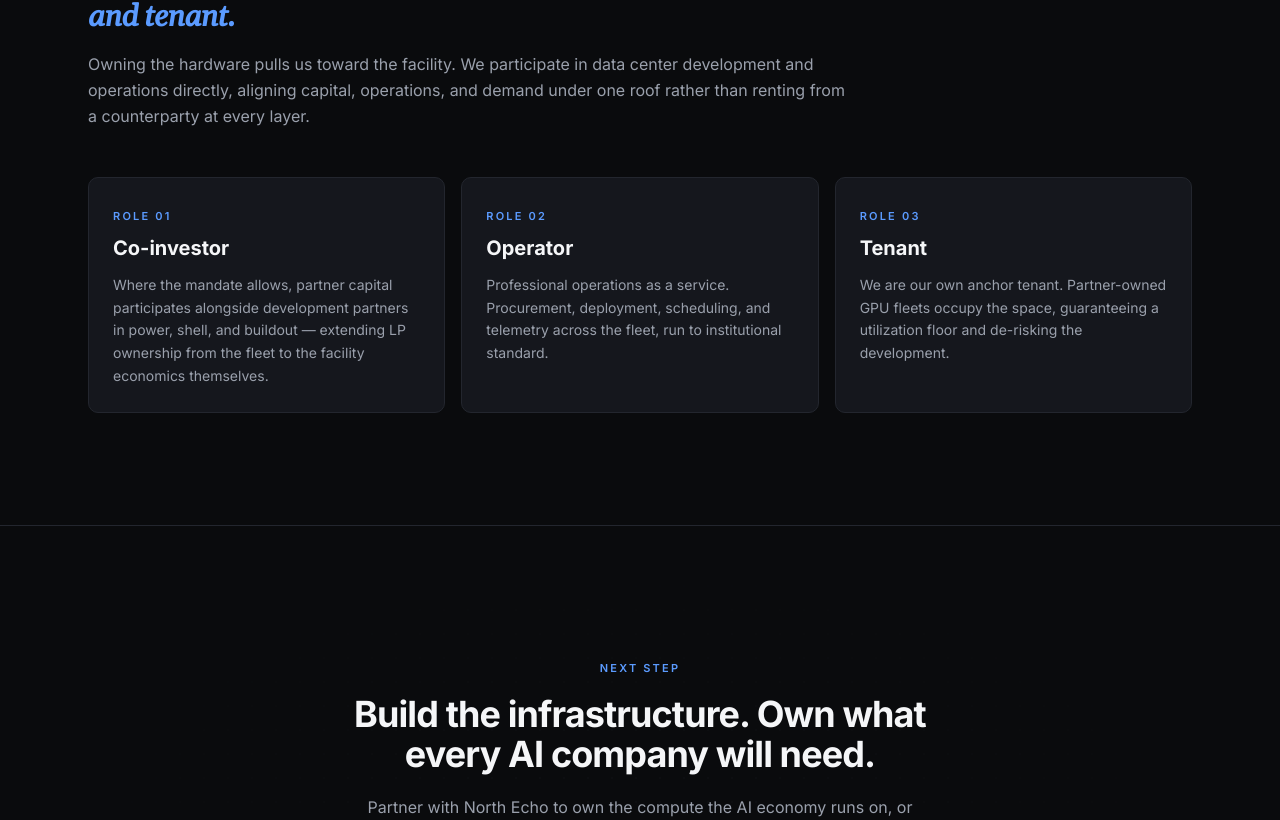
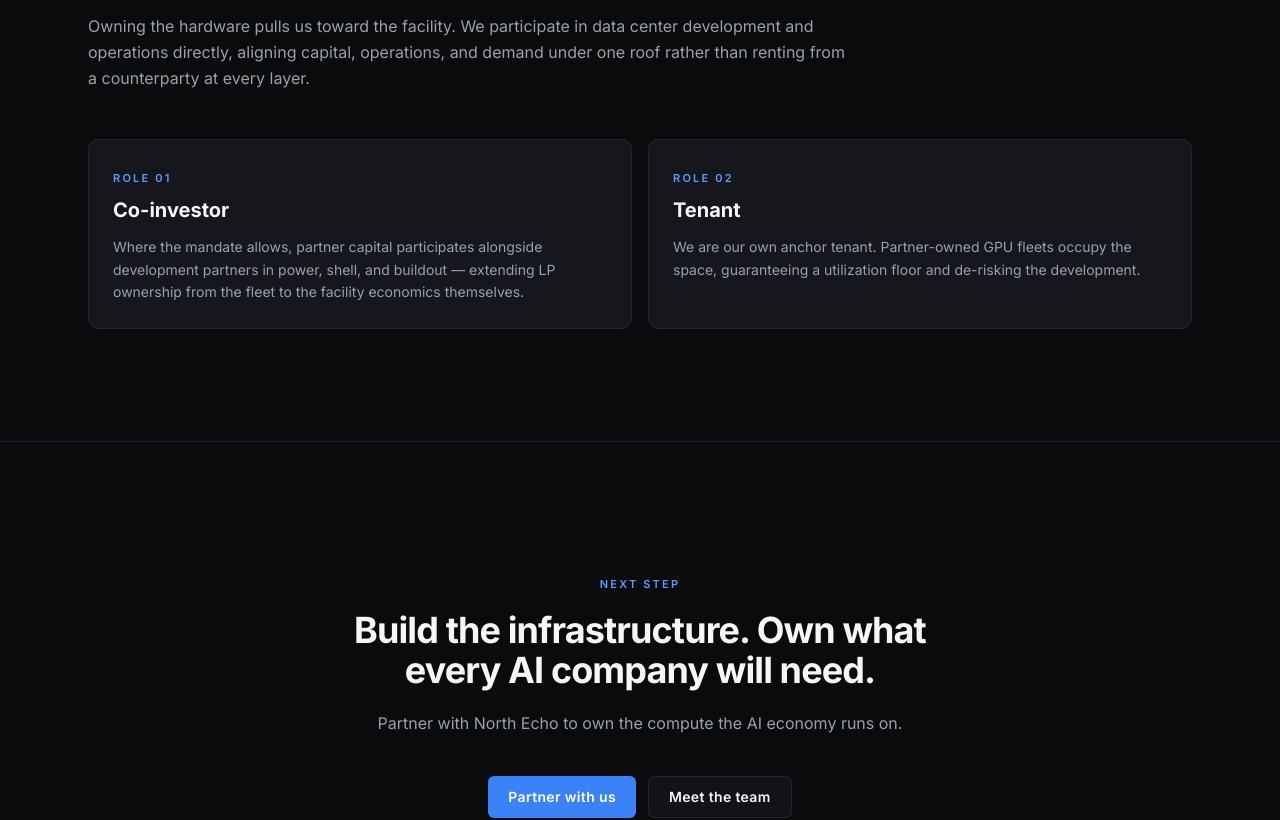
Before and after one commit to chanman33/northecho.com, a Next.js app: page / in a window 1280 px wide. Shown: the part 2921-3741 px from the top of the page. Built offline with nearby package versions, Linux system fonts and the light colour scheme.

Commit message:
Refactor HomePage content to streamline messaging; remove "Operator" role and adjust grid layout from three to two columns for improved visual clarity.

```diff
--- a/app/page.tsx
+++ b/app/page.tsx
@@ -304,7 +304,7 @@
           <h2 className="text-3xl font-bold tracking-tight text-ink">
             We operate across the full stack:{" "}
             <span className="font-serif italic text-accent-bright">
-              co-investor, operator, and tenant.
+              co-investor and tenant.
             </span>
           </h2>
           <p className="mt-4 text-base leading-relaxed text-ink-muted">
@@ -315,7 +315,7 @@
           </p>
         </div>
 
-        <div className="mt-12 grid gap-4 md:grid-cols-3">
+        <div className="mt-12 grid gap-4 md:grid-cols-2">
           <div className="relative overflow-hidden rounded-card border border-canvas-border bg-canvas-panel p-6">
             <span className="eyebrow">Role 01</span>
             <h3 className="mt-2 text-xl font-bold text-ink">Co-investor</h3>
@@ -327,15 +327,6 @@
           </div>
           <div className="relative overflow-hidden rounded-card border border-canvas-border bg-canvas-panel p-6">
             <span className="eyebrow">Role 02</span>
-            <h3 className="mt-2 text-xl font-bold text-ink">Operator</h3>
-            <p className="mt-3 text-sm leading-relaxed text-ink-muted">
-              Professional operations as a service. Procurement, deployment,
-              scheduling, and telemetry across the fleet, run to institutional
-              standard.
-            </p>
-          </div>
-          <div className="relative overflow-hidden rounded-card border border-canvas-border bg-canvas-panel p-6">
-            <span className="eyebrow">Role 03</span>
             <h3 className="mt-2 text-xl font-bold text-ink">Tenant</h3>
             <p className="mt-3 text-sm leading-relaxed text-ink-muted">
               We are our own anchor tenant. Partner-owned GPU fleets occupy the
@@ -357,9 +348,7 @@
             Build the infrastructure. Own what every AI company will need.
           </h2>
           <p className="mx-auto mt-5 max-w-xl text-base leading-relaxed text-ink-muted">
-            Partner with North Echo to own the compute the AI economy runs on,
-            or meet the team building it.
-          </p>
+            Partner with North Echo to own the compute the AI economy runs on.          </p>
           <div className="mt-10 flex flex-wrap justify-center gap-3">
             <CopyEmailButton variant="primary" email={INVEST_EMAIL}>
               Partner with us
```
